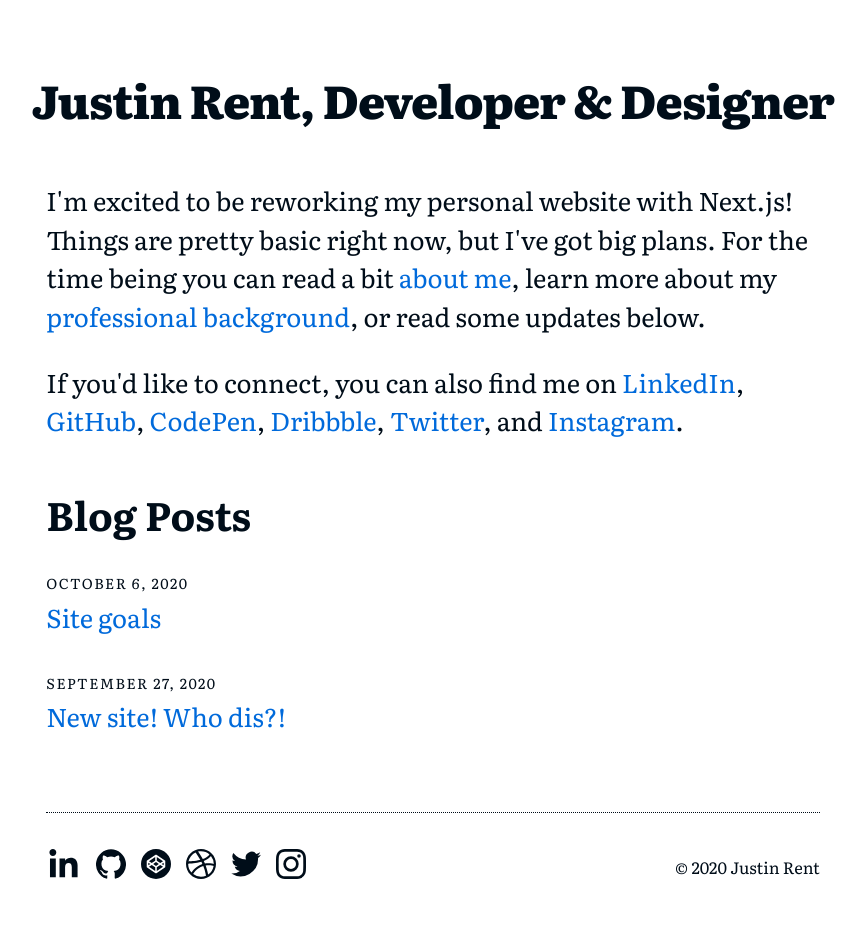
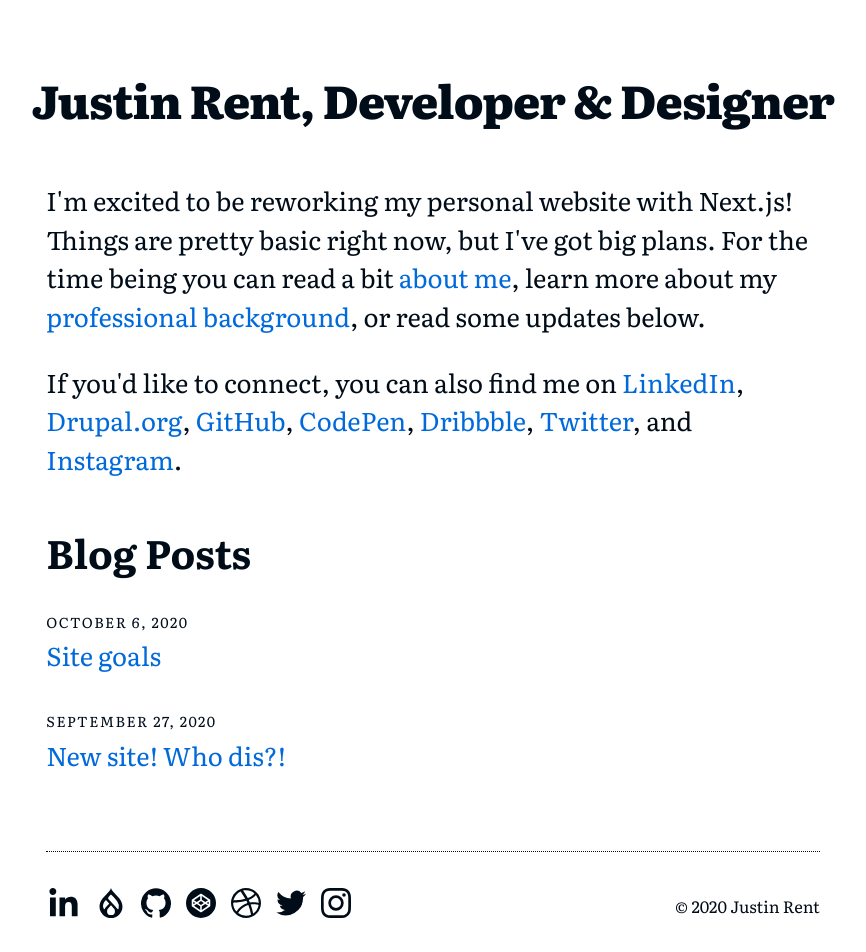
Before and after one commit to iamrentman/nextjs-personal-site, a Next.js app: page / in a window 1280 px wide. Shown: the top 952 px of the page, without its empty margins (207-1073 px from the left). Built offline with nearby package versions, Linux system fonts and the light colour scheme.

Commit message:
Add Drupal.org to home and footer icons

```diff
--- a/components/layout/layout.js
+++ b/components/layout/layout.js
@@ -77,6 +77,14 @@
             </a>
           </li>
           <li>
+            <a href="https://www.drupal.org/u/iamrentman">
+              <span className={styles.iconText}>Check out my Drupal.org profile</span>
+              <svg xmlns="http://www.w3.org/2000/svg" viewBox="0 0 24.319 31.775" focusable="false" aria-hidden="true" className={classnames( styles.iconSocial, styles.iconDrupal)}>
+                <path d="M17.163 6.768C14.927 4.533 12.794 2.4 12.159 0c-.635 2.4-2.768 4.533-5 6.768C3.8 10.119 0 13.917 0 19.613a12.159 12.159 0 1024.319 0c0-5.7-3.8-9.494-7.156-12.845M5.168 22.447c-.746-.025-3.5-4.768 1.607-9.818l3.378 3.69a.289.289 0 01-.023.431c-.806.827-4.242 4.272-4.669 5.463-.088.246-.217.237-.294.234m6.992 6.253a4.182 4.182 0 01-4.182-4.182 4.358 4.358 0 011.043-2.765c.754-.922 3.139-3.515 3.139-3.515s2.348 2.631 3.133 3.507a4.09 4.09 0 011.049 2.771A4.182 4.182 0 0112.16 28.7m8-6.782c-.09.2-.295.526-.571.536-.492.018-.544-.234-.908-.772-.8-1.181-7.764-8.462-9.067-9.87-1.146-1.238-.161-2.111.3-2.569C10.486 8.667 12.159 7 12.159 7s4.988 4.732 7.065 7.966a7.448 7.448 0 01.939 6.955"/>
+              </svg>
+            </a>
+          </li>
+          <li>
             <a href="https://github.com/iamrentman">
               <span className={styles.iconText}>Check out my contributions on GitHub</span>
               <svg viewBox="0 0 32.579 31.775" xmlns="http://www.w3.org/2000/svg" focusable="false" aria-hidden="true" className={classnames( styles.iconSocial, styles.iconGitHub)}>
--- a/pages/index.js
+++ b/pages/index.js
@@ -22,7 +22,7 @@
       </Head>
       <section className={utilStyles.intro}>
         <p>I'm excited to be reworking my personal website with Next.js! Things are pretty basic right now, but I've got big plans. For the time being you can read a bit <Link href="about">about me</Link>, learn more about my <Link href="resume">professional background</Link>, or read some updates below.</p>
-        <p>If you'd like to connect, you can also find me on <a href="https://www.linkedin.com/in/jrentdesign/">LinkedIn</a>, <a href="https://www.github.com/iamrentman">GitHub</a>, <a href="https://www.codepen.io/iamrentman">CodePen</a>, <a href="https://www.dribbble.com/iamrentman">Dribbble</a>, <a href="https://www.twitter.com/iamrentman">Twitter</a>, and <a href="https://www.instagram.com/iamrentman">Instagram</a>.</p>
+        <p>If you'd like to connect, you can also find me on <a href="https://www.linkedin.com/in/jrentdesign/">LinkedIn</a>, <a href="https://www.drupal.org/u/iamrentman/">Drupal.org</a>, <a href="https://www.github.com/iamrentman">GitHub</a>, <a href="https://www.codepen.io/iamrentman">CodePen</a>, <a href="https://www.dribbble.com/iamrentman">Dribbble</a>, <a href="https://www.twitter.com/iamrentman">Twitter</a>, and <a href="https://www.instagram.com/iamrentman">Instagram</a>.</p>
       </section>
       <section className={`${utilStyles.headingMd} ${utilStyles.padding1px}`}>
         <h2 className={utilStyles.headingLg}>Blog Posts</h2>
```
